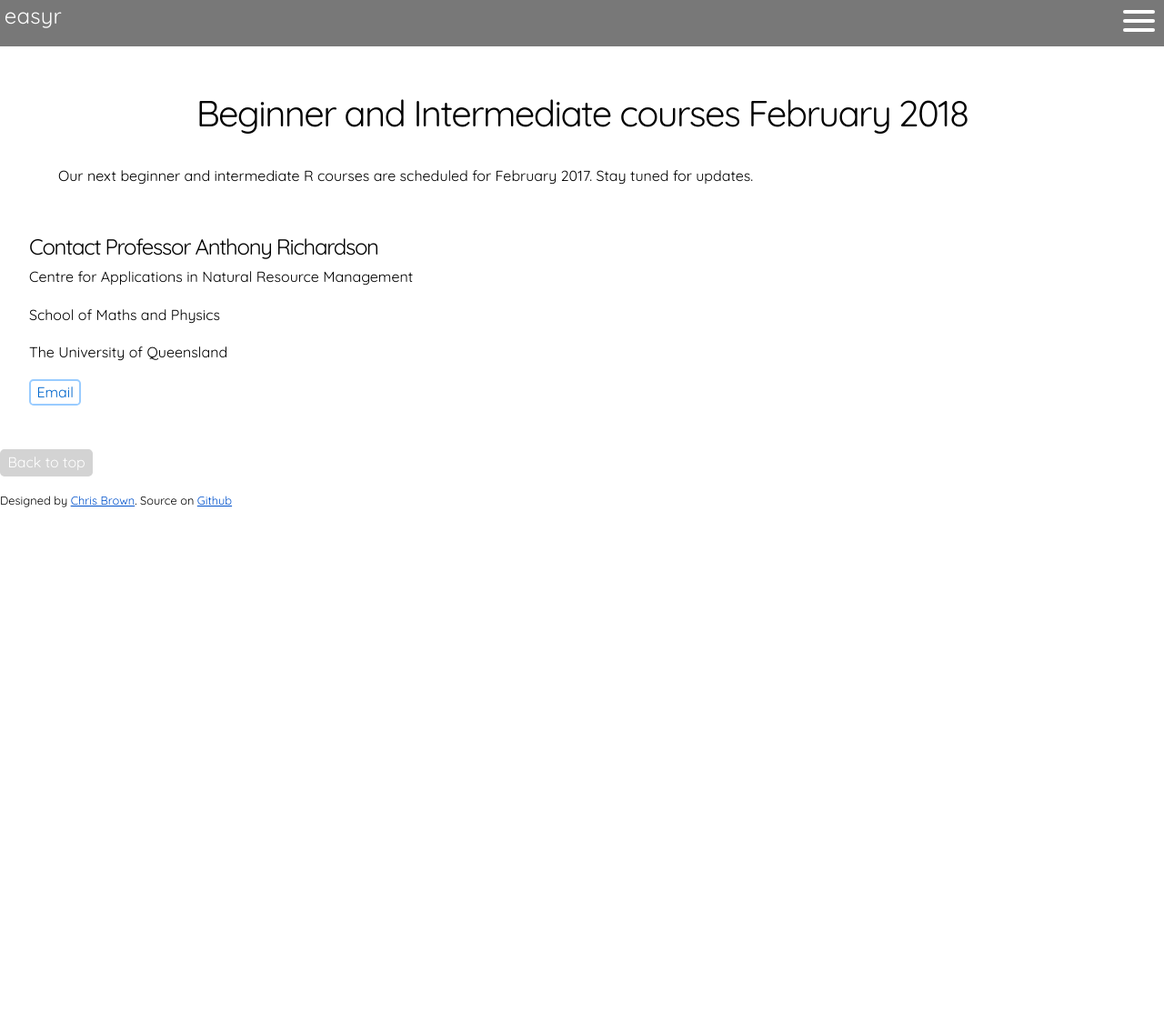
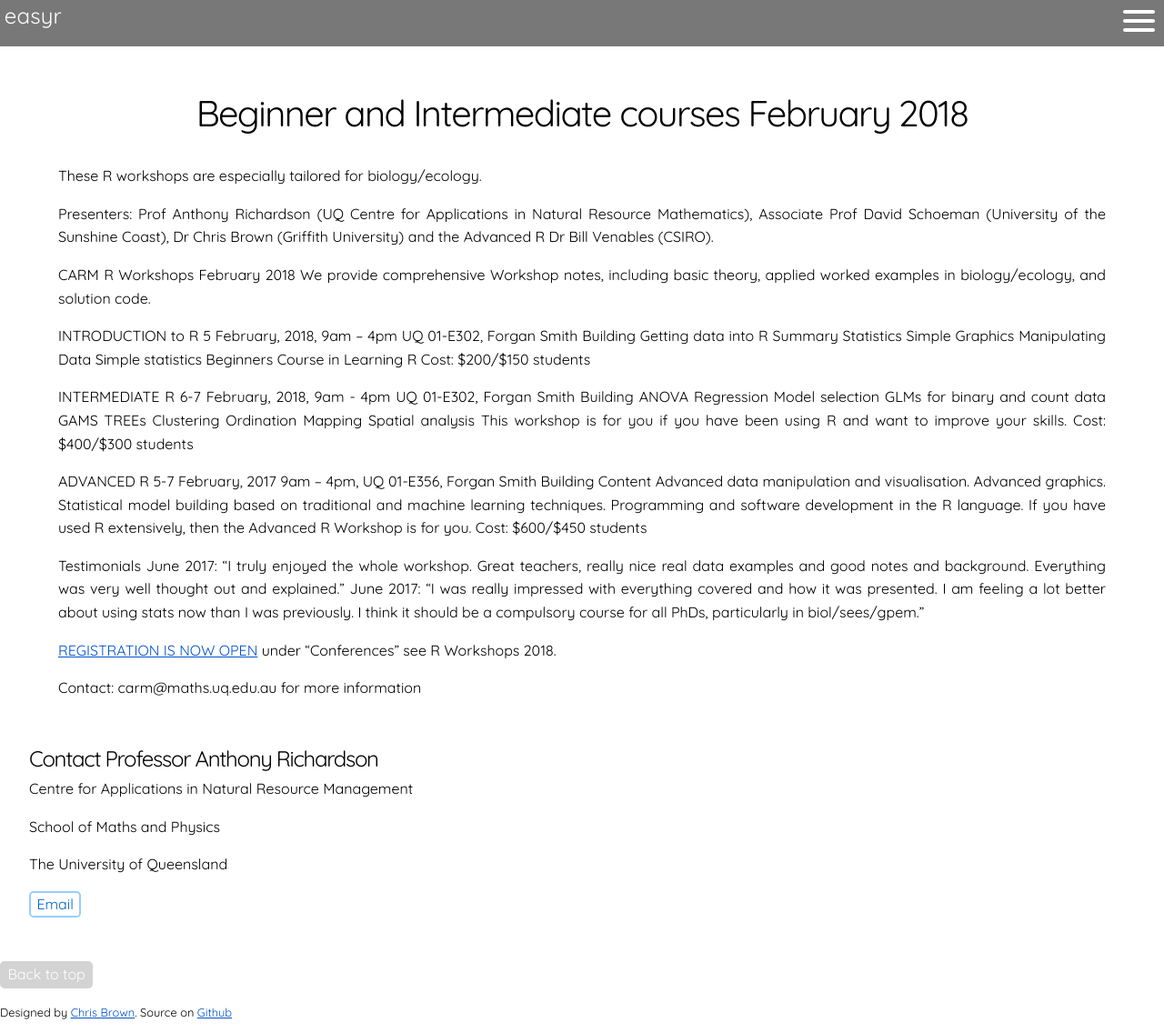
Before and after one commit to cbrown5/easyr, a Jekyll site: the page built from _posts/2017-06-15-feb-r-course.md, in a window 1280 px wide. Shown: the whole page at 91% size. Built offline with Jekyll 4.4.1, drawn with Linux system fonts in a browser that asks for light colours; before the commit the page ends 900 px from its top, so only the background shows below that.

Commit message:
new course

```diff
--- a/_posts/2017-06-15-feb-r-course.md
+++ b/_posts/2017-06-15-feb-r-course.md
@@ -7,4 +7,53 @@ published: True
 
 # Beginner and Intermediate courses February 2018
 
-Our next beginner and intermediate R courses are scheduled for February 2017. Stay tuned for updates.
+These R workshops are especially tailored for biology/ecology.
+
+Presenters:  Prof Anthony Richardson (UQ Centre for Applications in Natural Resource Mathematics), Associate Prof David Schoeman (University of the Sunshine Coast),
+Dr Chris Brown (Griffith University) and the Advanced R Dr Bill Venables (CSIRO).
+
+CARM R Workshops February 2018
+We provide comprehensive Workshop notes, including basic theory, applied worked examples in biology/ecology, and solution code.
+
+INTRODUCTION to R
+5 February, 2018, 9am – 4pm UQ 01-E302, Forgan Smith Building
+Getting data into R
+Summary Statistics
+Simple Graphics
+Manipulating Data
+Simple statistics
+Beginners Course in Learning R
+Cost: $200/$150 students
+
+INTERMEDIATE R
+6-7 February, 2018, 9am - 4pm UQ 01-E302, Forgan Smith Building
+ANOVA
+Regression
+Model selection
+GLMs for binary and count data
+GAMS
+TREEs
+Clustering
+Ordination
+Mapping
+Spatial analysis
+This workshop is for you if you have been using R and want to improve your skills.
+Cost: $400/$300 students
+
+ADVANCED R
+5-7 February, 2017 9am – 4pm, UQ 01-E356, Forgan Smith Building
+Content
+Advanced data manipulation and visualisation.
+Advanced graphics.
+Statistical model building based on traditional and machine learning techniques.
+Programming and software development in the R language.
+If you have used R extensively, then the Advanced R Workshop is for you.
+Cost: $600/$450 students
+
+Testimonials
+June 2017: “I truly enjoyed the whole workshop. Great teachers, really nice real data examples and good notes and background. Everything was very well thought out and explained.”
+June 2017: “I was really impressed with everything covered and how it was presented. I am feeling a lot better about using stats now than I was previously. I think it should be a compulsory course for all PhDs, particularly in biol/sees/gpem.”
+
+[REGISTRATION IS NOW OPEN](https://payments.uq.edu.au) under “Conferences” see R Workshops 2018.
+
+Contact: carm@maths.uq.edu.au for more information
```
Also changed, not shown: index.md (+1 -1 lines).
